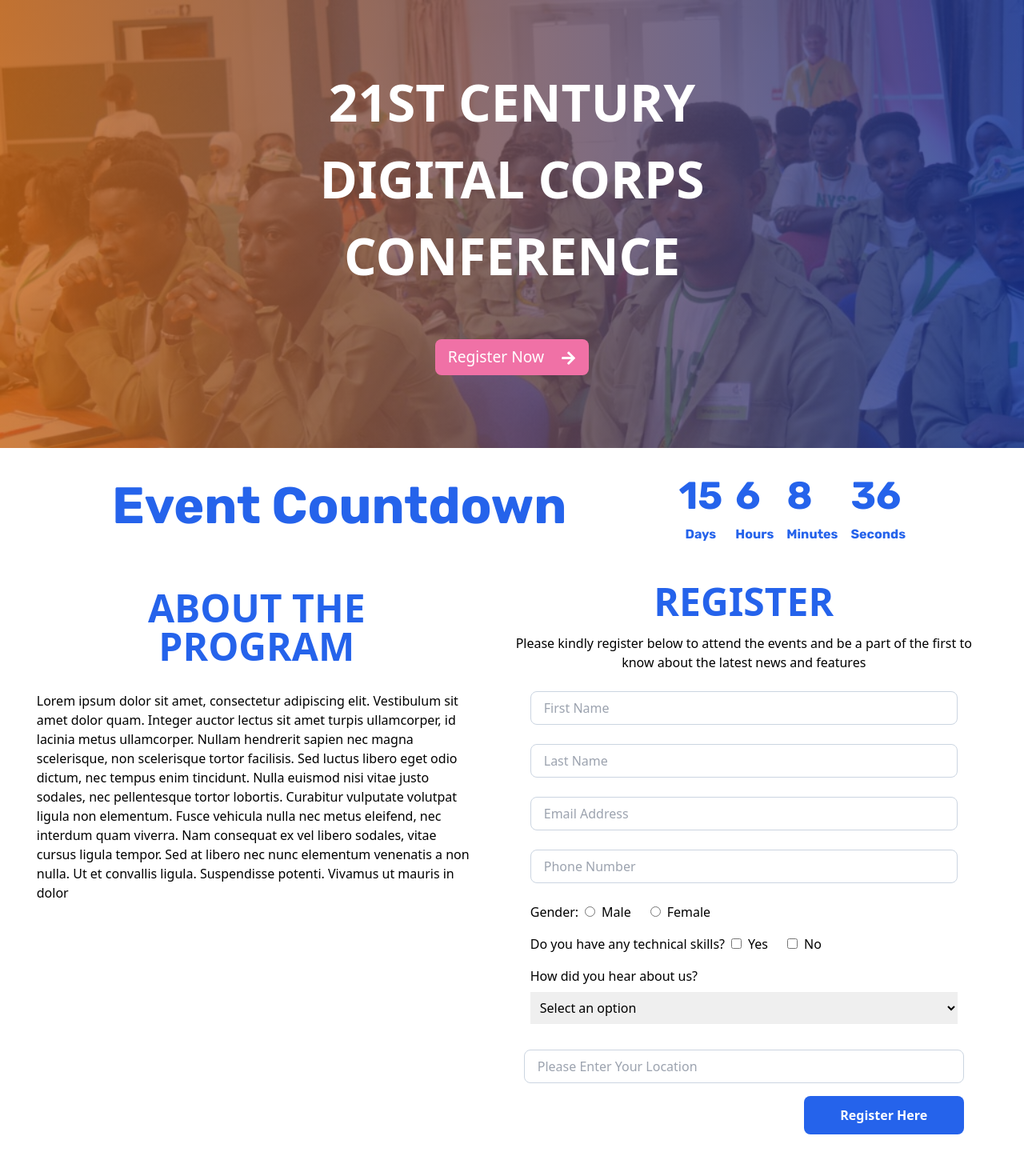
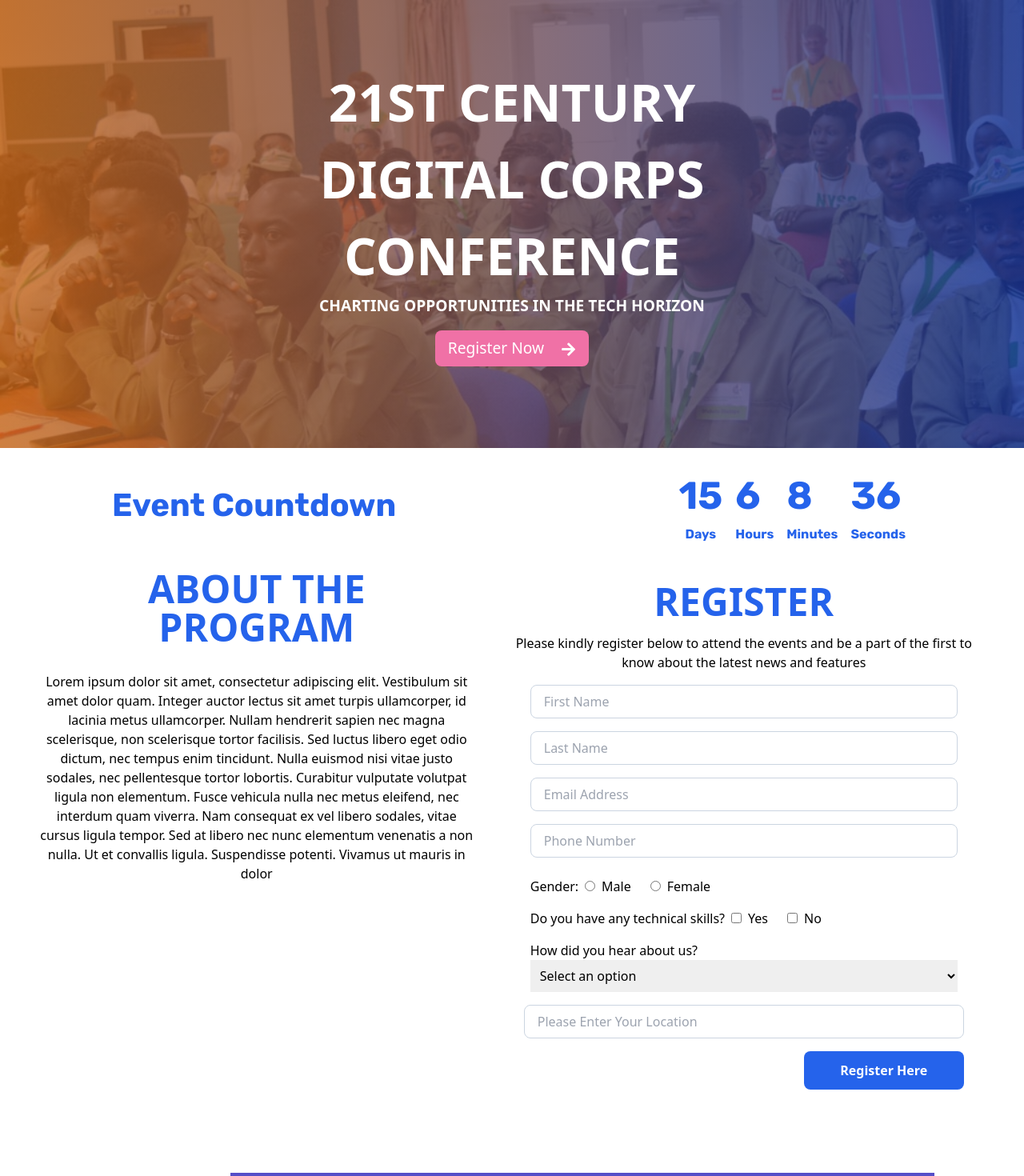
Before and after one commit to abeeebdon/register-magnitude, a React (Create React App) app: page / in a window 1280 px wide. Shown: the top 1470 px of the page at 80% size. Built offline with nearby package versions, Linux system fonts and the light colour scheme.

Commit message:
CHangig the font and others

```diff
--- a/src/index.css
+++ b/src/index.css
@@ -3,7 +3,7 @@
 @tailwind utilities;
 @layer components {
   .input {
-    @apply w-full  px-2 sm:px-4 py-2 border border-slate-300  rounded-lg;
+    @apply w-full px-2 sm:px-4 py-2 border border-slate-300  rounded-lg;
   }
   .error {
     @apply text-red-500 text-left px-3;
@@ -11,7 +11,6 @@
   .image {
     @apply w-[100%] h-[100%];
   }
-
   .countdown-heading {
     @apply w-[100%] h-[100%] font-semibold text-[2.7rem] sm:text-[3rem];
   }
--- a/src/sections/About.js
+++ b/src/sections/About.js
@@ -2,12 +2,12 @@ import React from 'react'
 
 const About = () => {
   return (
-    <div className="basis-[50%] pt-8 max-w-[550px]">
+    <div className="basis-[50%] pt-2 max-w-[550px]">
       <h2 className=" text-center registernabout">
         ABOUT THE <br />
         PROGRAM
       </h2>
-      <p className="py-4 my-4">
+      <p className="py-4 my-4 text-center">
         Lorem ipsum dolor sit amet, consectetur adipiscing elit. Vestibulum sit
         amet dolor quam. Integer auctor lectus sit amet turpis ullamcorper, id
         lacinia metus ullamcorper. Nullam hendrerit sapien nec magna
--- a/src/sections/Section.js
+++ b/src/sections/Section.js
@@ -12,11 +12,14 @@ const Section = () => {
       }}
     >
       <div className="sm:py-10">
-        <div className=" text-white mx-auto text-center  font-bold px-4 sm:py-10 text-[2.5rem] sm:text-[4rem]">
+        <div className=" text-white mx-auto text-center  font-bold px-4 sm:pt-10 text-[2.5rem] sm:text-[4rem]">
           21ST CENTURY <br />
           DIGITAL CORPS
           <br /> CONFERENCE
         </div>
+        <p className=" text-[1.2rem] text-center text-white font-semibold">
+          CHARTING OPPORTUNITIES IN THE TECH HORIZON
+        </p>
         <div className="bg-[#f071a6] mt-4 w-fit py-2 px-4 mx-auto rounded-lg text-white text-[1.2rem] hover:bg-[#f89ac3]">
           <a href="#register">
             Register Now <FaArrowRight className="inline  text-white ml-4" />
--- a/src/sections/Section1.js
+++ b/src/sections/Section1.js
@@ -8,9 +8,9 @@ const Section1 = () => {
             <br /> CONFERENCE
           </p>
         </div>
-        <div className="sm:bg-[rgb(85,78,200)] text-purple-900 p-6 sm:text-white md:w-[80%] lg:mt-10 max-w-[900px] lg:text-left sm:mx-auto lg:pt-8 lg:mr-[2%] ">
+        <div className="sm:bg-[rgb(85,78,200)]  p-6 sm:text-white md:w-[80%] lg:mt-10 max-w-[900px] lg:text-left sm:mx-auto lg:pt-8 lg:mr-[2%] ">
           <div className="mt-4 lg:mt-6 lg:pt-4 lg:pb-8 lg:ml-10 lg:pl-10">
-            <h2 className="text-[1.9rem] lg:text-[2.2rem] font-bold">
+            <h2 className="text-[1.9rem] lg:text-[2.2rem] text-center sm:text-white font-bold text-blue-600">
               21ST CENTURY DIGITAL CORPS CONFERENCE
             </h2>
             <p className="w-full mt-2 text-[1rem] lg:text-xl">
--- a/src/sections/Section2.js
+++ b/src/sections/Section2.js
@@ -42,10 +42,10 @@ const Section2 = () => {
   return (
     <section className="font-rubik bg-white text-blue-600 py-4">
       <div className="sm:flex max-[500px]:flex-col justify-between items-center max-w-[1000px] mx-auto">
-        <div>
-          <h2 className="font-bold text-[4rem] text-center">Event Countdown</h2>
+        <div className="text-[2.5rem] leading-tight">
+          <h2 className="font-bold text-center">Event Countdown</h2>
         </div>
-        <div className="flex justify-around items-center gap-[10%] md:gap-[1rem] p-2  ">
+        <div className="flex justify-around items-center gap-[5%] md:gap-[1rem] p-2 ">
           <div className=" flex-col gap-0">
             <h1 className="countdown-heading">{countdown.days}</h1>
             <p className=" text-[1rem] font-semibold text-center">Days</p>
--- a/src/signup/SignupForm.js
+++ b/src/signup/SignupForm.js
@@ -25,7 +25,7 @@ const SignupForm = ({
     >
       {/* for names */}
       <div className="pr-4 w-full max-w-[550px] mx-auto justify-between">
-        <div className="m-2 my-6 w-full">
+        <div className="m-2 my-4 w-full">
           <input
             type="text"
             id="Firstname"
@@ -54,7 +54,7 @@ const SignupForm = ({
       </div>
       {/* for email and phone number */}
       <div className="pr-4 w-full max-w-[550px] mx-auto justify-between">
-        <div className="mx-2 my-6 w-full">
+        <div className="mx-2 my-4 w-full">
           <input
             type="text"
             id="email"
@@ -82,7 +82,7 @@ const SignupForm = ({
       </div>
       {/* for Gender and technical skills */}
       <div className="pr-4 w-full max-w-[550px] mx-auto justify-between">
-        <div className="p-2 text-left  flex">
+        <div className="p-2 text-left flex">
           <label className="block">Gender:</label>
           <div className="px-2">
             <input
@@ -109,7 +109,7 @@ const SignupForm = ({
             <span className="mx-2">Female</span>
           </div>
         </div>
-        <div className=" m-2 text-left  flex">
+        <div className="m-2 text-left  flex">
           <label className="block">Do you have any technical skills?</label>
 
           <div className="px-2">
@@ -148,7 +148,7 @@ const SignupForm = ({
         <label className="block w-fit">How did you hear about us?</label>
 
         <select
-          className="outline-none w-full p-2 my-2"
+          className="outline-none w-full p-2"
           onChange={handleOptionChange}
         >
           <option className="option-input" value="">
@@ -166,7 +166,7 @@ const SignupForm = ({
           </option>
         </select>
       </div>
-      <div className="m-4 max-w-[550px] mx-auto">
+      <div className="max-w-[550px] mx-auto">
         <input
           type="text"
           id="location"
@@ -184,7 +184,7 @@ const SignupForm = ({
           <p>{errMsg}</p>
         </div>
       )}
-      <div className="mx-auto pb-10 w-[100%] max-w-[550px] relative">
+      <div className="mx-auto m-4 pb-14 w-[100%] max-w-[550px] relative">
         {isLoading ? (
           <CgSpinner className=" mx-auto w-[3rem] text-[3rem]  animate-spin" />
         ) : (
```
